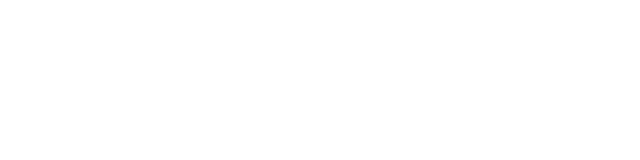
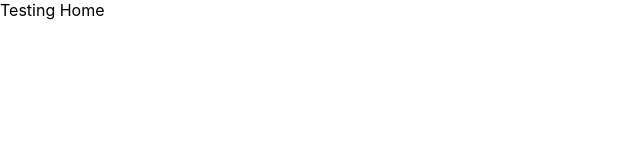
Before and after one commit to mmcmullinyohe/react-movie-app, a React (Create React App) app: page / in a window 1280 px wide. Shown: the top 160 px of the page, without its empty margins (0-640 px from the left). Built offline with nearby package versions, Linux system fonts and the light colour scheme.

Commit message:
home and movie

```diff
--- a/src/App.js
+++ b/src/App.js
@@ -1,10 +1,18 @@
-
+import  { BrowserRouter as Router, Routes, Route } from 'react-router-dom'
+import Home from './pages/Home';
 
 function App() {
   return (
-    <div className="App">
+      <Router>
+        <div className="App">
+        <Routes>
+          <Route path="/" element={<Home/>}></Route>
+          <Route></Route>
+          <Route></Route>
+        </Routes>
+        </div>
+      </Router>
 
-    </div>
   );
 }
 
--- /dev/null
+++ b/src/pages/Home.jsx
@@ -0,0 +1,11 @@
+import React from 'react'
+
+const Home = () => {
+  return (
+    <div>
+      Testing Home
+    </div>
+  )
+}
+
+export default Home
```
Also changed, not shown: src/pages/Movie.jsx (added), src/styles/Home.css (added), src/styles/Movie.css (added).
